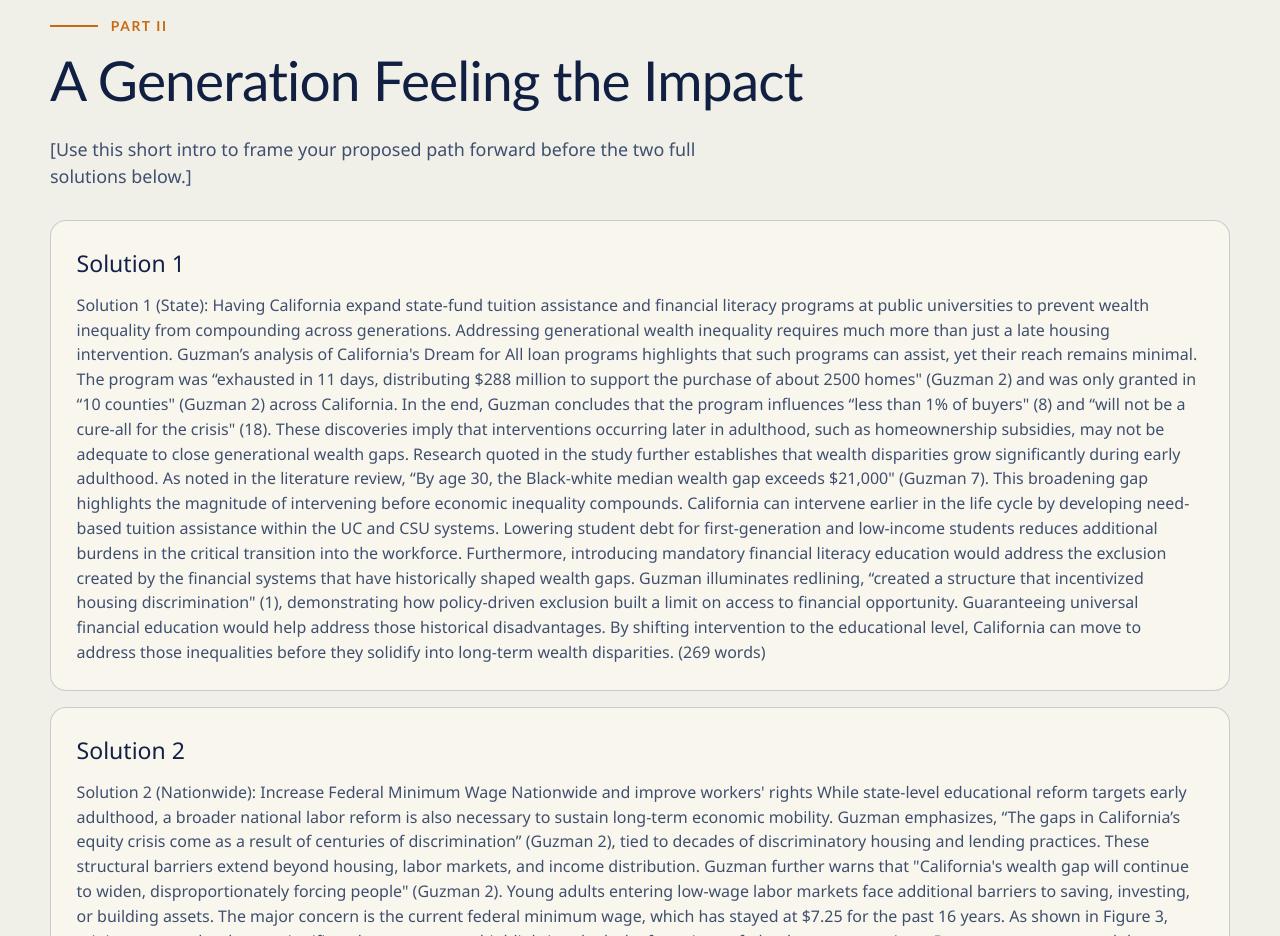
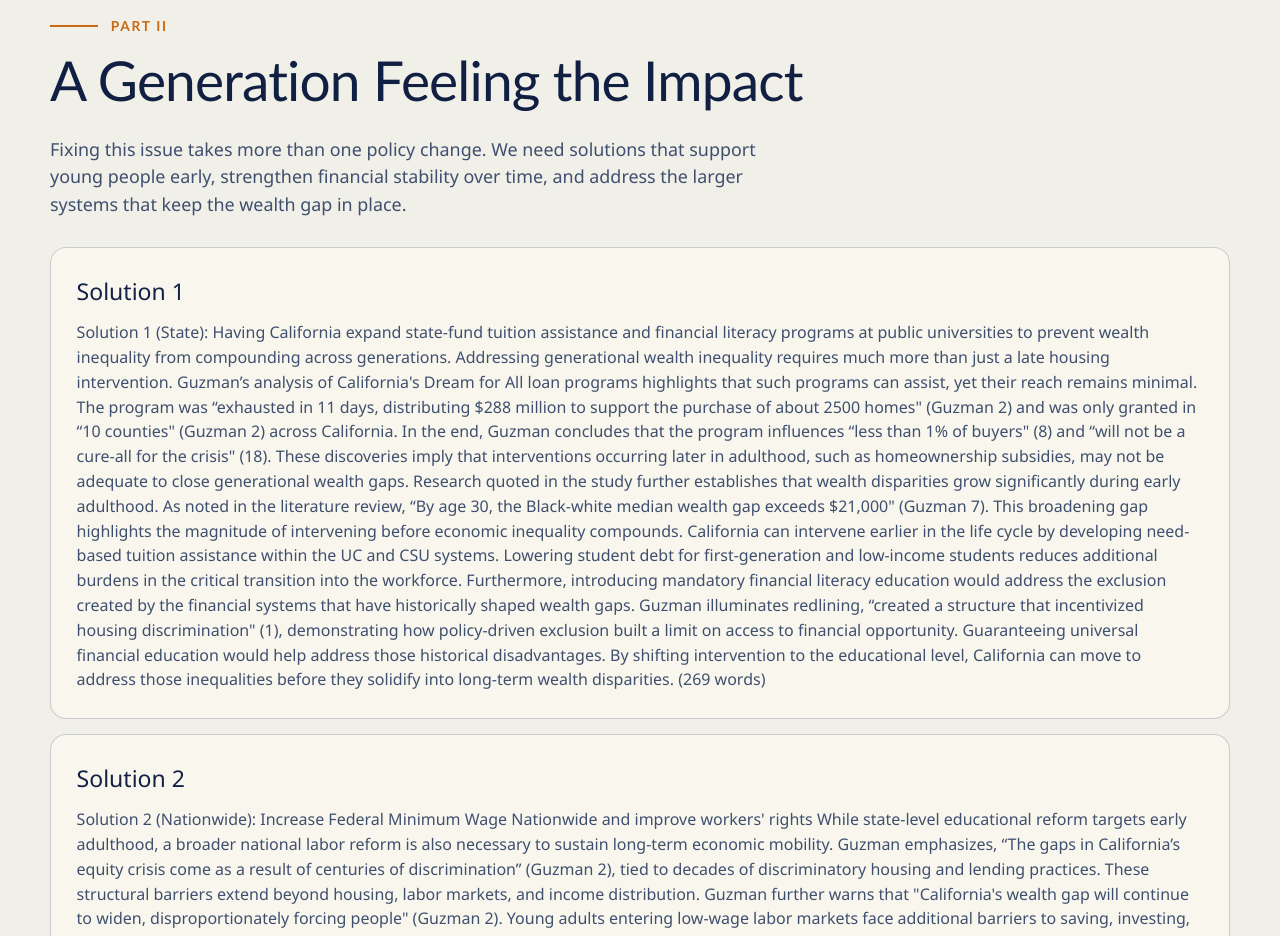
Before and after one commit to Damilss/generational-wealth-inequality, a Next.js app: page / in a window 1280 px wide. Shown: the part 4820-5756 px from the top of the page. Built offline with nearby package versions, Linux system fonts and the light colour scheme.

Commit message:
add caption

```diff
--- a/app/page.tsx
+++ b/app/page.tsx
@@ -118,7 +118,7 @@ const sections: PageSection[] = [
     part: "Part II",
     title: "A Generation Feeling the Impact",
     paragraphs: [
-      "[Use this short intro to frame your proposed path forward before the two full solutions below.]",
+      "Fixing this issue takes more than one policy change. We need solutions that support young people early, strengthen financial stability over time, and address the larger systems that keep the wealth gap in place.",
     ],
     solutionPanels: [
       {
```
